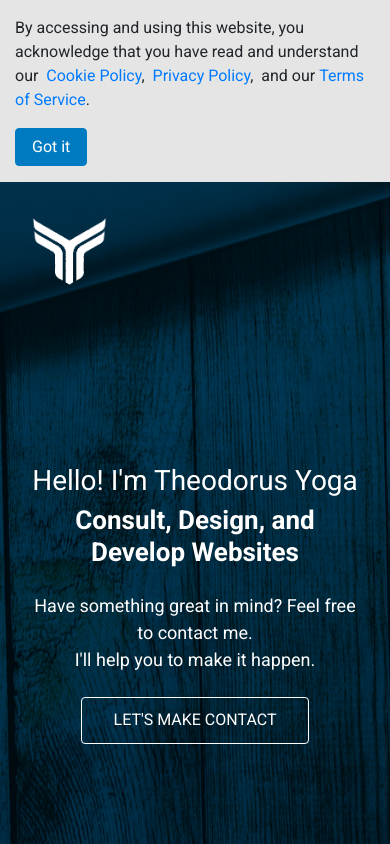
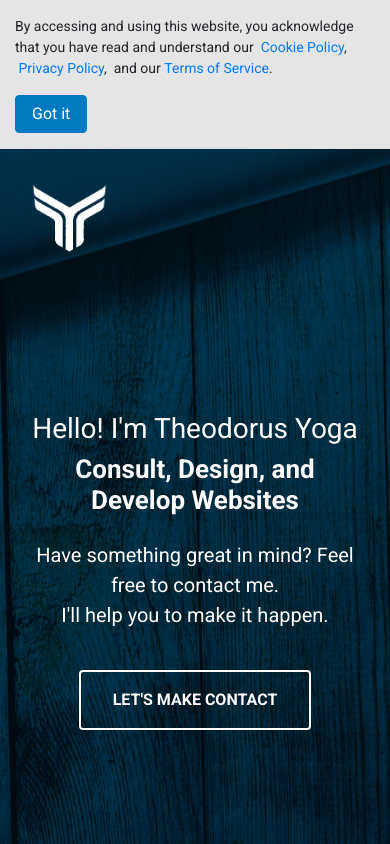
Before and after one commit to theodorusyoga/Cermati-FE-Test, a React app: page / in a window 390 px wide. Shown: the top 844 px of the page. Built offline with nearby package versions, Linux system fonts and the light colour scheme.

Commit message:
Fix styling for mobile

```diff
--- a/src/styles/App.scss
+++ b/src/styles/App.scss
@@ -21,17 +21,17 @@ html, body{
         }
     }
     &.btn-info{
-        margin-top: $spacing-base;
-        border: 1px solid $white;
+        margin-top: $spacing-base * 2;
+        border: 2px solid $white;
         background: none;
-        padding: $spacing-base / 1.5;
+        padding: $spacing-base;
         padding-left: $spacing-base * 2;
         padding-right: $spacing-base * 2;
         text-transform: uppercase;
+        font-weight: $bold;
         &:not(:disabled):not(.disabled):active, &:focus, &.focus, :hover{
             background: $white;
             color: $dark-blue;
-            font-weight: $bold;
         }
     }
 }
--- a/src/styles/_hero.scss
+++ b/src/styles/_hero.scss
@@ -9,13 +9,13 @@
     position: relative;
     z-index: 0;
     padding: $spacing-base * 2;
-    @media screen and (max-height: 767px) {
-        padding: $spacing-base;
-    }
     .logo {
         text-align: left;
         position: absolute;
         img { width: 75px; }
+        @media screen and (max-height: 767px) {
+            img { width: 60px; }
+        }
     }
     .content{
         &.container{
@@ -47,7 +47,7 @@
                     font-size: 26px;
                 }
                 h3{
-                    font-size: 18px;
+                    font-size: 20px;
                 }
             }
         }
--- a/src/styles/_notification.scss
+++ b/src/styles/_notification.scss
@@ -21,6 +21,9 @@
         p{
             margin-bottom: 0;
             text-align: left;
+            @media screen and (max-width: 767px){
+                font-size: 14px;
+            }
         }
         .notification-panel-button{
             display: flex;
```
